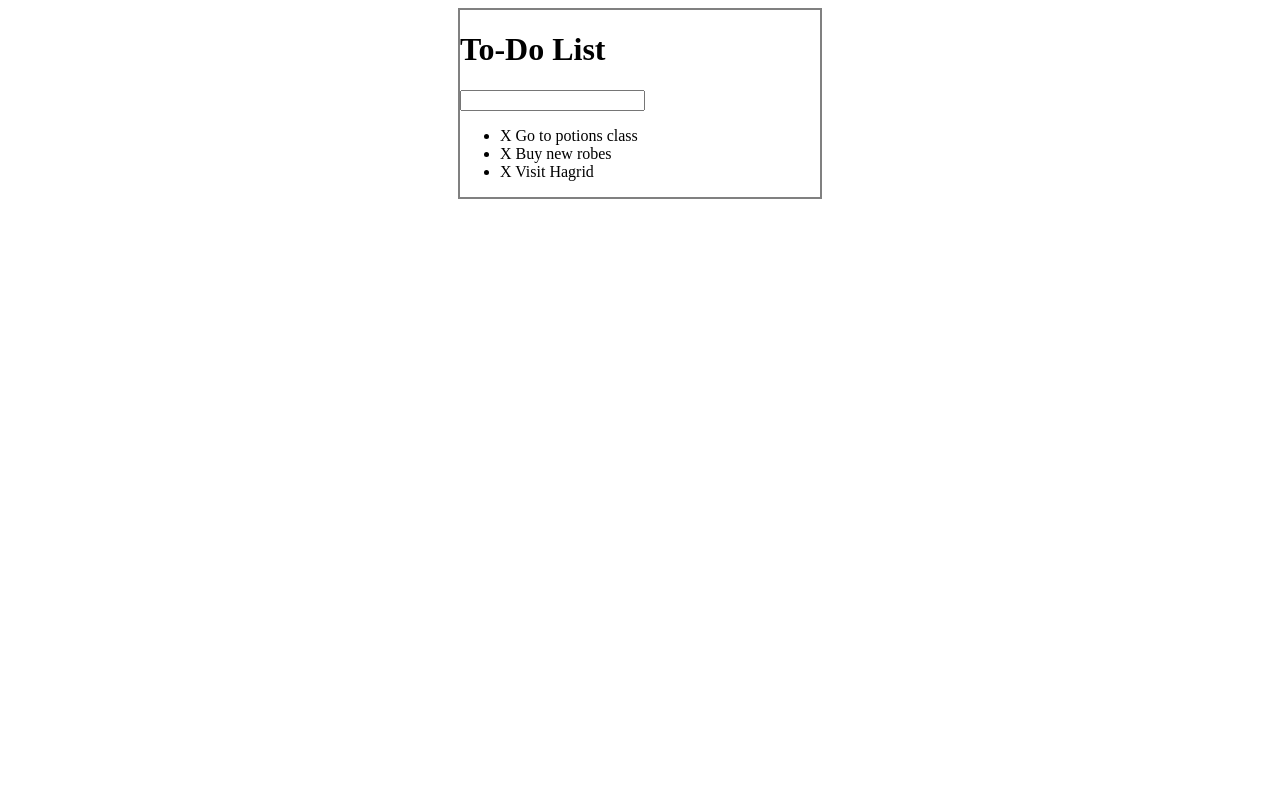
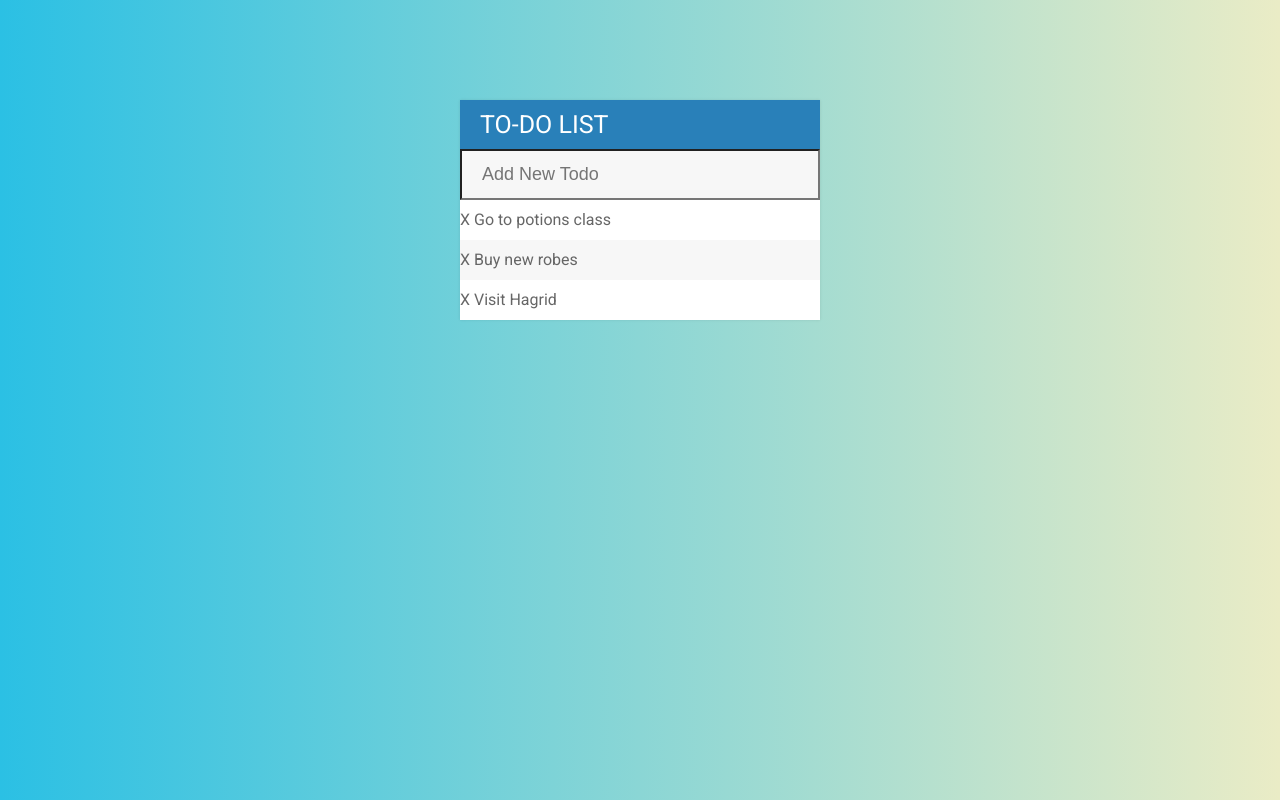
Before and after one commit to jherey/To-do-List, a plain HTML site: page index.html in a window 1280 px wide. Drawn offline with Linux system fonts and the light colour scheme.

Commit message:
Add styles

```diff
--- a/assets/css/todos.css
+++ b/assets/css/todos.css
@@ -1,7 +1,60 @@
+body {
+	font-family: Roboto;
+}
+
+h1 {
+	background-color: #2980b9;
+	color: white;
+	margin: 0;
+	padding: 10px 20px;
+	text-transform: uppercase;
+	font-size: 25px;
+	font-weight: normal;
+}
+
+ul {
+	list-style: none;
+	margin: 0;
+	padding: 0;
+}
+
+body {
+	background: #2BC0E4;  /* fallback for old browsers */
+	background: -webkit-linear-gradient(to left, #EAECC6, #2BC0E4);  /* Chrome 10-25, Safari 5.1-6 */
+	background: linear-gradient(to left, #EAECC6, #2BC0E4); /* W3C, IE 10+/ Edge, Firefox 16+, Chrome 26+, Opera 12+, Safari 7+ */
+}
+
+li {
+	background-color: #fff;
+	height: 40px;
+	line-height: 40px;
+	color: #666;
+}
+
+li:nth-child(2n) {
+	background-color: #f7f7f7;
+}
+
+input {
+	color: #2980b9;
+	font-size: 18px;
+	background-color: #f7f7f7;
+	width: 100%;
+	padding: 13px 13px 13px 20px;
+	box-sizing: border-box;
+}
+
+input:focus {
+	background-color: #fff;
+	border: 3px solid #2980b9;
+	outline: none;
+}
+
 #container {
-	border: 2px solid gray;
 	width: 360px;
-	margin: 0 auto;
+	margin: 100px auto;
+	background-color: #f7f7f7;
+	box-shadow: 0 0 3px rgba(0,0,0, 0.1);
 }
 
 .completed {
--- a/index.html
+++ b/index.html
@@ -3,13 +3,14 @@
 <head>
 	<title>Todo List</title>
 	<link rel="stylesheet" type="text/css" href="assets/css/todos.css">
+	<link href="https://fonts.googleapis.com/css?family=Roboto:400,500,700" rel="stylesheet">
 	<script type="text/javascript" src="assets/js/lib/jquery-3.2.1.js"></script>
 </head>
 <body>
 
 	<div id="container">
 		<h1>To-Do List</h1>
-		<input type="text">
+		<input type="text" placeholder="Add New Todo">
 
 		<ul>
 			<li><span>X</span> Go to potions class</li>
```
